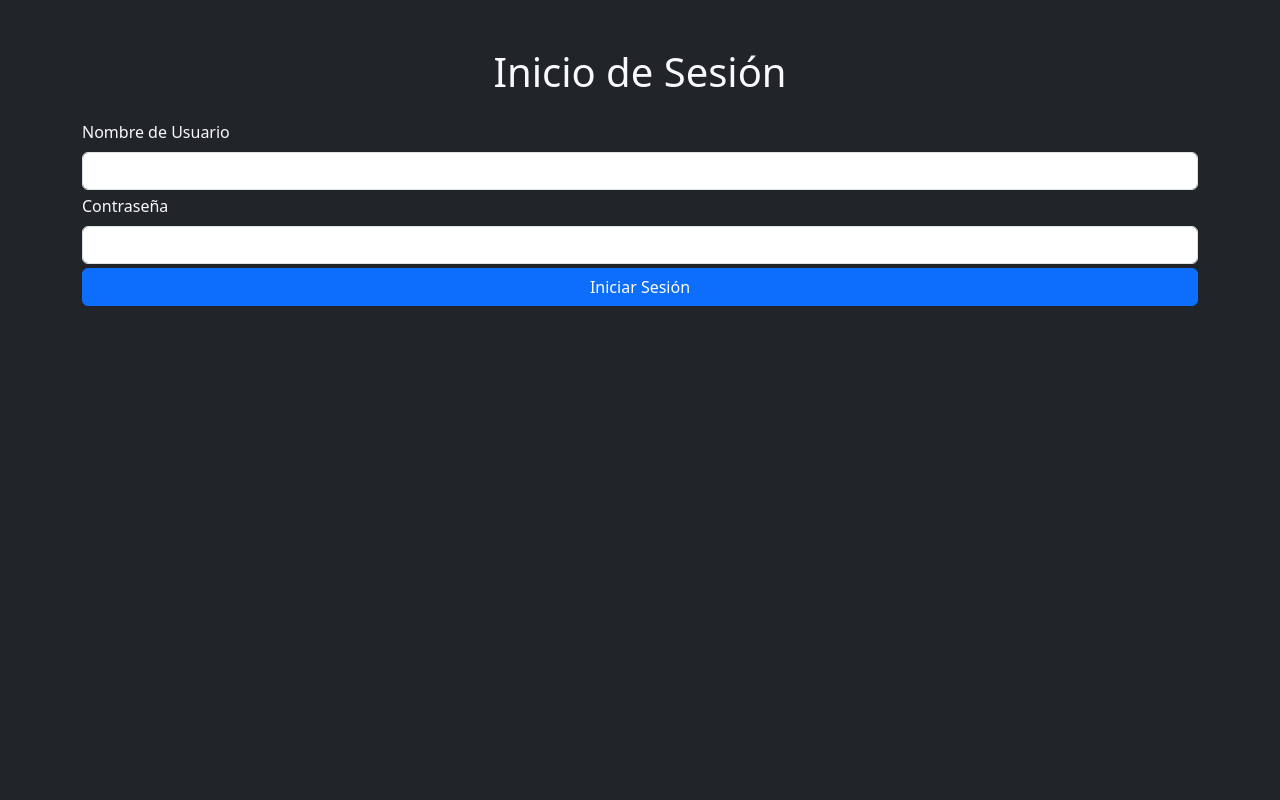
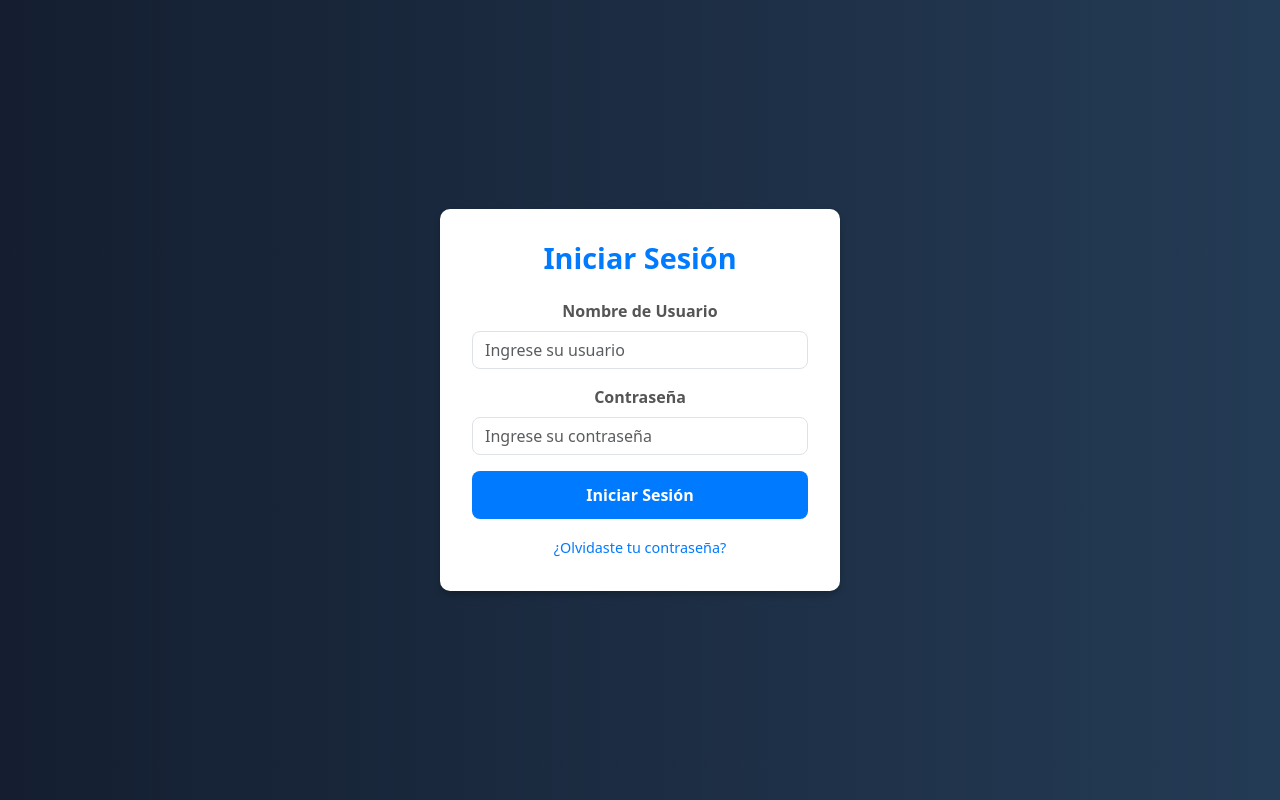
Before and after one commit to killwill22/compromisoscredibike, a Flask app: page / in a window 1280 px wide. Run offline with Flask 3, Linux system fonts and the light colour scheme.

Commit message:
mejora de login

```diff
--- a/templates/login.html
+++ b/templates/login.html
@@ -3,22 +3,94 @@
 <head>
     <meta charset="UTF-8">
     <meta name="viewport" content="width=device-width, initial-scale=1.0">
-    <title>Login</title>
-    <link rel="stylesheet" href="https://cdn.jsdelivr.net/npm/bootstrap@5.3.0-alpha3/dist/css/bootstrap.min.css">
+    <title>Inicio de Sesión</title>
+    <!-- Bootstrap 5 CDN -->
+    <link href="https://cdn.jsdelivr.net/npm/bootstrap@5.3.0-alpha3/dist/css/bootstrap.min.css" rel="stylesheet">
+    <style>
+        body {
+            background: linear-gradient(to right, #141E30, #243B55); /* Gradiente oscuro */
+            color: #fff;
+            height: 100vh;
+            display: flex;
+            align-items: center;
+            justify-content: center;
+        }
+
+        .login-card {
+            background-color: #ffffff;
+            color: #333333;
+            border-radius: 10px;
+            box-shadow: 0 4px 6px rgba(0, 0, 0, 0.2);
+            padding: 2rem;
+            width: 100%;
+            max-width: 400px;
+            text-align: center;
+        }
+
+        .login-card h1 {
+            font-size: 1.8rem;
+            font-weight: 600;
+            margin-bottom: 1.5rem;
+            color: #007BFF;
+        }
+
+        .form-control {
+            border-radius: 8px;
+        }
+
+        .btn-primary {
+            background-color: #007BFF;
+            border: none;
+            border-radius: 8px;
+            padding: 0.75rem;
+            font-size: 1rem;
+            font-weight: 600;
+            transition: background-color 0.3s ease;
+        }
+
+        .btn-primary:hover {
+            background-color: #0056b3;
+        }
+
+        .form-label {
+            font-weight: 600;
+            color: #555555;
+        }
+
+        /* Agregamos estilo al enlace de recuperar contraseña */
+        .forgot-password {
+            color: #007BFF;
+            text-decoration: none;
+            font-size: 0.9rem;
+        }
+
+        .forgot-password:hover {
+            text-decoration: underline;
+        }
+    </style>
 </head>
-<body class="bg-dark text-light">
-    <div class="container mt-5">
-        <h1 class="text-center">Inicio de Sesión</h1>
-        <form method="POST" action="{{ url_for('login') }}" class="mt-4">
-            <div class="mb-1">
+<body>
+    <div class="login-card">
+        <h1>Iniciar Sesión</h1>
+        <form method="POST" action="{{ url_for('login') }}">
+            <!-- Nombre de usuario -->
+            <div class="mb-3">
                 <label for="nombre_usuario" class="form-label">Nombre de Usuario</label>
-                <input type="text" class="form-control" id="nombre_usuario" name="nombre_usuario" required>
+                <input type="text" class="form-control" id="nombre_usuario" name="nombre_usuario" placeholder="Ingrese su usuario" required>
             </div>
-            <div class="mb-1">
+            <!-- Contraseña -->
+            <div class="mb-3">
                 <label for="contrasena" class="form-label">Contraseña</label>
-                <input type="password" class="form-control" id="contrasena" name="contrasena" required>
+                <input type="password" class="form-control" id="contrasena" name="contrasena" placeholder="Ingrese su contraseña" required>
             </div>
-            <button type="submit" class="btn btn-primary w-100">Iniciar Sesión</button>
+            <!-- Botón -->
+            <div class="d-grid gap-2">
+                <button type="submit" class="btn btn-primary">Iniciar Sesión</button>
+            </div>
+            <!-- Recuperar contraseña -->
+            <div class="mt-3">
+                <a href="#" class="forgot-password">¿Olvidaste tu contraseña?</a>
+            </div>
         </form>
     </div>
 </body>
```
